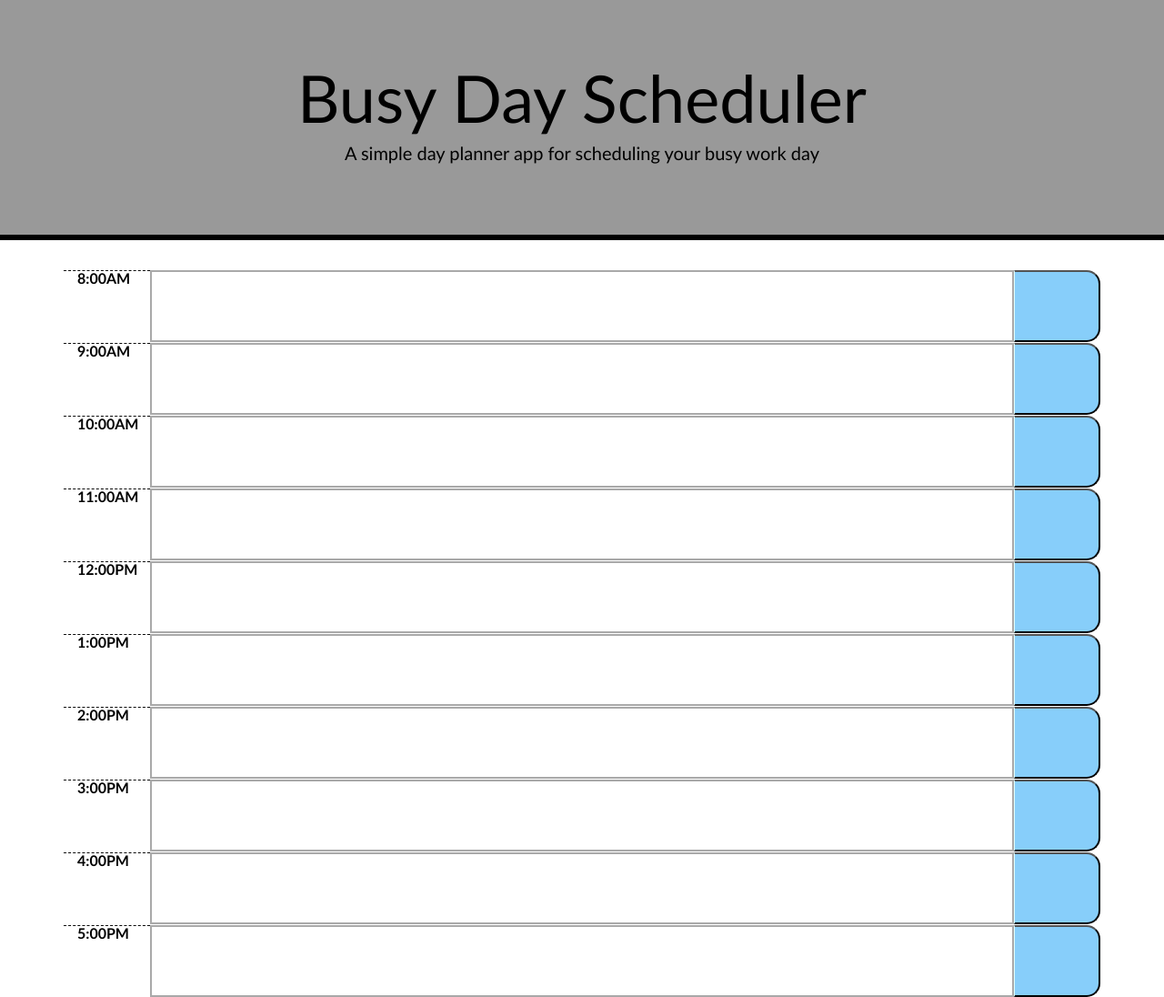
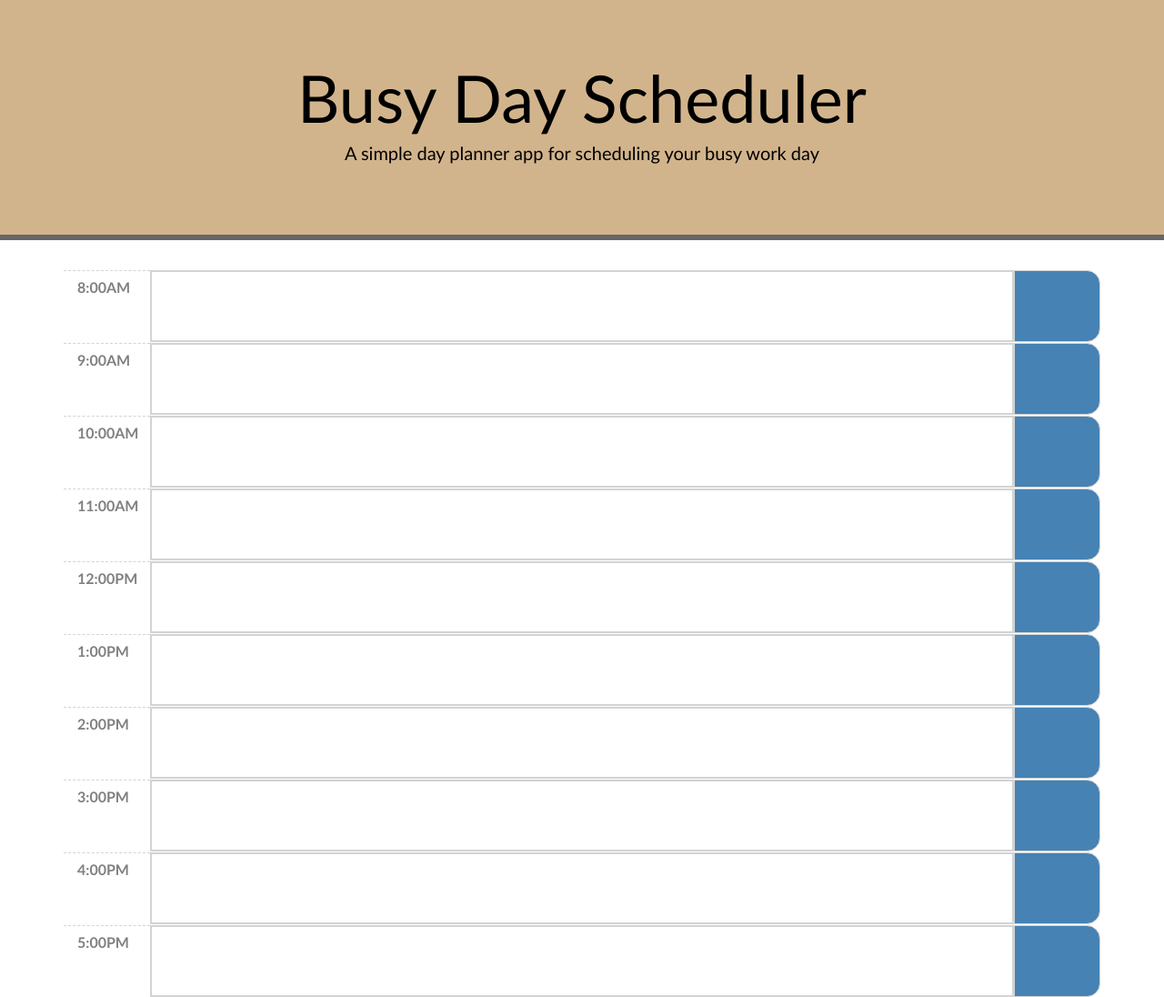
Before and after one commit to Michael-Bee/Busy_Day_Scheduler, a plain HTML site: page index.html in a window 1280 px wide. Shown: the whole page at 91% size. Drawn offline with nearby package versions, Linux system fonts and the light colour scheme.

Commit message:
updated some styles

```diff
--- a/assets/css/style.css
+++ b/assets/css/style.css
@@ -15,15 +15,15 @@ textarea {
 
 .jumbotron {
   text-align: center;
-  background-color: #999999;
+  background-color: tan;
   color: black;
   border-radius: 0;
-  border-bottom: 6px solid black;
+  border-bottom: 6px solid #666;
 }
 
 .description {
   white-space: pre-wrap;
-  border: 2px solid darkgrey;
+  border: 2px solid lightgrey;
 }
 
 .time-block {
@@ -39,9 +39,10 @@ textarea {
 
 .hour {
   background-color: #ffffff;
-  color: #000000;
+  color: gray;
   font-weight: bold;
-  border-top: 1px dashed #000000;
+  border-top: 1px dashed lightgray;
+  padding-top: 10px;
 }
 
 .past {
@@ -60,10 +61,10 @@ textarea {
 }
 
 .saveBtn {
-  border-left: 1px solid lightcyan;
+  border: 1px solid lightgray;
   border-top-right-radius: 15px;
   border-bottom-right-radius: 15px;
-  background-color: lightskyblue;
+  background-color: #4682B4;
   color: white;
 }
 
```
